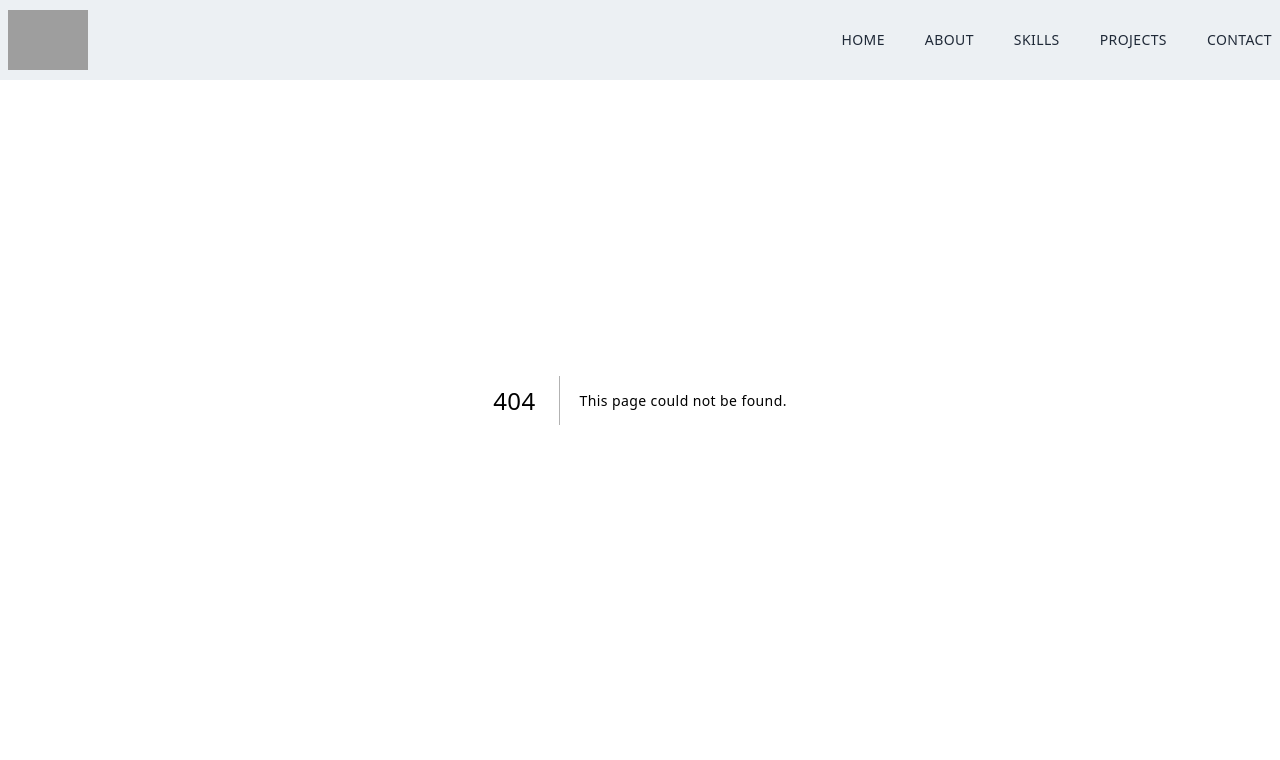
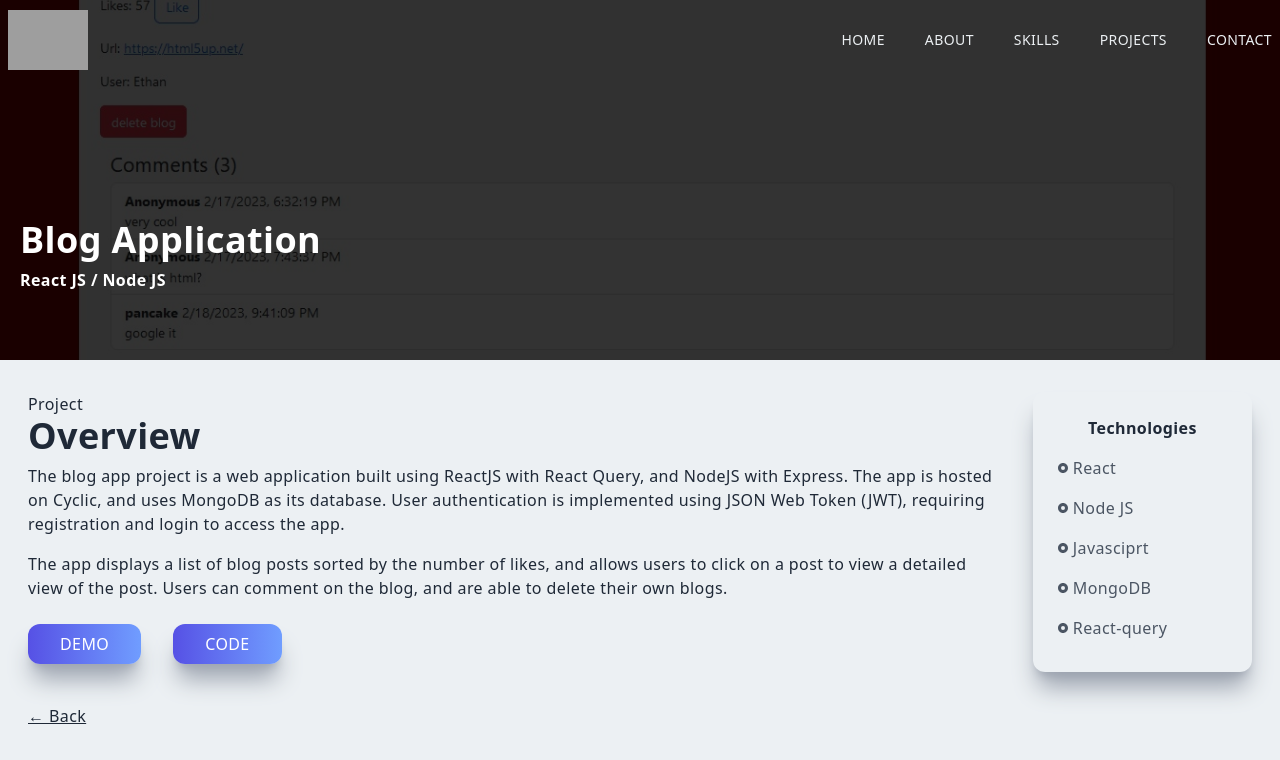
Before and after one commit to Retrospective53/portfolio, a Next.js app: page /blog in a window 1280 px wide. Before the commit this address had no page. Shown: the top 760 px of the page. Built offline with nearby package versions, Linux system fonts and the light colour scheme; grey boxes are pictures that could not be loaded.

Commit message:
added more project items

```diff
--- a/components/About.js
+++ b/components/About.js
@@ -1,4 +1,5 @@
 import Image from "next/image";
+import Link from "next/link";
 import React from "react";
 import aboutImg from "../public/assets/about.jpg";
 
@@ -11,24 +12,44 @@ const About = () => {
             About
           </p>
           <h2 className="py-4">Who I Am</h2>
-          <p className="py-2 text-gray-600">I am a normal developer lol</p>
           <p className="py-2 text-gray-600">
-            Lorem ipsum dolor sit amet consectetur adipisicing elit. Dolore
-            dignissimos id illum iure fugiat tempore eveniet reiciendis culpa
-            vitae nesciunt! Quidem, laboriosam? Praesentium dignissimos
-            provident voluptate! Ab nihil veniam sunt.
+            Hello! My name is Harry Pamungkas, and I'm an aspiring web developer
+            looking to break into the industry.
           </p>
           <p className="py-2 text-gray-600">
-            Lorem ipsum dolor sit amet consectetur adipisicing elit. Fugiat
-            dolor incidunt dolores nobis dicta laborum ipsam totam animi,
-            suscipit repellendus doloribus vero ipsum consequuntur ducimus quam
-            voluptate rerum necessitatibus! Tempora!
+            I've always been fascinated by technology and the internet, and
+            recently decided to pursue my passion for web development. Although
+            I'm new to the field, I'm enthusiastic about learning and eager to
+            gain hands-on experience.
           </p>
-          <p className="py-2 text-gray-600 underline cursor-pointer">
-            Check out some of my latest project
+          <p className="py-2 text-gray-600">
+            I have completed several courses and tutorials on web development,
+            including Odin Project, FullStackOpen, and more. Through these
+            experiences, I have gained a strong foundation in HTML, CSS, and
+            JavaScript, as well as the fundamentals of web design and
+            development.
           </p>
+          <p className="py-2 text-gray-600">
+            In my portfolio, you'll find some of the projects I've built as part
+            of my learning journey. While they may not be as polished or
+            sophisticated as those of more experienced developers, they
+            demonstrate my ability to apply the skills I've learned to
+            real-world scenarios.
+          </p>
+          <p className="py-2 text-gray-600">
+            I'm excited to continue learning and growing as a web developer, and
+            I'm looking for opportunities to gain more experience and contribute
+            to meaningful projects. If you're looking for a motivated and
+            dedicated web developer who's eager to learn, I'd love to hear from
+            you!
+          </p>
+          <Link href="/#projects" scroll={false}>
+            <p className="py-2 text-gray-600 underline cursor-pointer">
+              Check out some of my latest project
+            </p>
+          </Link>
         </div>
-        <div className="relative">
+        <div>
           <Image
             className="shadow-xl shadow-gray-400 rounded-xl flex justify-center items-center p-4 hover:scale-105 ease-in duration-300"
             src={aboutImg}
--- a/components/Contact.js
+++ b/components/Contact.js
@@ -101,7 +101,7 @@ const Contact = () => {
           </div>
         </div>
         <div className="flex justify-center py-12">
-          <Link href="/">
+          <Link href="/#home" scroll={false}>
             <div className="rounded-full shadow-lg shadow-gray-400 p-6 cursor-pointer hover:scale-110 ease-in duration-300">
               <HiOutlineChevronDoubleUp className="text-[#5651e5]" size={30} />
             </div>
--- a/components/Main.js
+++ b/components/Main.js
@@ -1,3 +1,4 @@
+import Link from "next/link";
 import React from "react";
 import { AiOutlineMail } from "react-icons/ai";
 import { BsFillPersonLinesFill } from "react-icons/bs";
@@ -9,7 +10,7 @@ const Main = () => {
       <div className="max-w-[1240px] w-full h-full mx-auto p-2 flex justify-center items-center">
         <div>
           <p className="uppercase text-sm tracking-widest text-gray-600">
-            LET'S BUILD SOMETHING TOGETHER
+            Building digital experiences that make an impact
           </p>
           <h1 className="py-4 text-gray-700">
             Hi, I am <span className="text-[#5651e5]">Harry</span>
@@ -20,15 +21,29 @@ const Main = () => {
             integrating back-end technologies.
           </p>
           <div className="flex items-center justify-between max-w-[330px] m-auto py-4">
+            <a
+              href="https://www.linkedin.com/in/harry-pamungkas-9aa6801a5/"
+              rel="noreferrer noopener"
+              target="_blank"
+            >
               <div className="rounded-full shadow-lg shadow-gray-400 p-6 cursor-pointer hover:scale-110 ease-in duration-300">
                 <FaLinkedinIn />
               </div>
+            </a>
+            <a
+              href="https://github.com/Retrospective53"
+              rel="noreferrer noopener"
+              target="_blank"
+            >
               <div className="rounded-full shadow-lg shadow-gray-400 p-6 cursor-pointer hover:scale-110 ease-in duration-300">
                 <FaGithub />
               </div>
+            </a>
+            <Link href="/#contact" scroll={false}>
               <div className="rounded-full shadow-lg shadow-gray-400 p-6 cursor-pointer hover:scale-110 ease-in duration-300">
                 <AiOutlineMail />
               </div>
+            </Link>
             <div className="rounded-full shadow-lg shadow-gray-400 p-6 cursor-pointer hover:scale-110 ease-in duration-300">
               <BsFillPersonLinesFill />
             </div>
--- a/components/Navbar.js
+++ b/components/Navbar.js
@@ -14,7 +14,7 @@ const Nabvar = () => {
   const router = useRouter();
 
   useEffect(() => {
-    if (router.asPath === "/property") {
+    if (router.asPath === "/blog" || router.asPath === "/dungeon") {
       setNavBg("transparent");
       setLinkColor("#ecf0f3");
     } else {
@@ -161,12 +161,24 @@ const Nabvar = () => {
                   Let's connect
                 </p>
                 <div className="flex items-center justify-between w-full sm:w-[80%]">
+                  <a
+                    href="https://www.linkedin.com/in/harry-pamungkas-9aa6801a5/"
+                    rel="noreferrer noopener"
+                    target="_blank"
+                  >
                     <div className="rounded-full shadow-lg shadow-gray-400 p-3 cursor-pointer hover:scale-105 ease-in duration-300">
                       <FaLinkedinIn />
                     </div>
+                  </a>
+                  <a
+                    href="https://github.com/Retrospective53"
+                    rel="noreferrer noopener"
+                    target="_blank"
+                  >
                     <div className="rounded-full shadow-lg shadow-gray-400 p-3 cursor-pointer hover:scale-105 ease-in duration-300">
                       <FaGithub />
                     </div>
+                  </a>
                   <div className="rounded-full shadow-lg shadow-gray-400 p-3 cursor-pointer hover:scale-105 ease-in duration-300">
                     <AiOutlineMail />
                   </div>
--- a/components/ProjectItem.js
+++ b/components/ProjectItem.js
@@ -2,7 +2,7 @@ import React from "react";
 import Link from "next/link";
 import Image from "next/image";
 
-const ProjectItem = ({ title, backgroundImg, projectUrl }) => {
+const ProjectItem = ({ title, backgroundImg, projectUrl, info }) => {
   return (
     <div className="relative flex items-center justify-center h-auto w-full shadow-xl shadow-gray-400 rounded-xl p-4 group hover:bg-gradient-to-r from-[#5651e5] to-[#790dff]">
       <Image
@@ -14,7 +14,7 @@ const ProjectItem = ({ title, backgroundImg, projectUrl }) => {
         <h3 className="text-2xl text-white tracking-wider text-center">
           {title}
         </h3>
-        <p className="pb-4 pt-2 text-white text-center">React JS</p>
+        <p className="pb-4 pt-2 text-white text-center">{info}</p>
         <Link href={projectUrl}>
           <p className="text-center py-3 rounded-lg bg-white text-gray-700 font-bold text-lg cursor-pointer">
             more info
--- a/components/Projects.js
+++ b/components/Projects.js
@@ -1,5 +1,7 @@
 import React from "react";
+import blogImg from "../public/assets/projects/blog.jpg";
 import propertyImg from "../public/assets/projects/property.jpg";
+import dungeonImg from "../public/assets/projects/dungeon.jpg";
 import ProjectItem from "./ProjectItem";
 
 const Projects = () => {
@@ -12,14 +14,16 @@ const Projects = () => {
         <h2 className="py-4">What I've Built</h2>
         <div className="grid md:grid-cols-2 gap-8">
           <ProjectItem
-            title="Property Finder"
-            backgroundImg={propertyImg}
-            projectUrl="/property"
+            title="Blog Application"
+            backgroundImg={blogImg}
+            projectUrl="/blog"
+            info="React JS"
           />
           <ProjectItem
-            title="Property Finder"
-            backgroundImg={propertyImg}
-            projectUrl="/property"
+            title="Dungeon Crawler"
+            backgroundImg={dungeonImg}
+            projectUrl="/dungeon"
+            info="Javascript"
           />
           <ProjectItem
             title="Property Finder"
--- a/components/Skills.js
+++ b/components/Skills.js
@@ -9,7 +9,7 @@ const Skills = () => {
           Skills
         </p>
         <h2>What I Can Do</h2>
-        <div className="grid md:grid-cols-2 lg:grid-cols-4 gap-8">
+        <div className="grid grid-cols-2 lg:grid-cols-4 gap-8">
           <div className="p-6 shadow-xl rounded-xl hover:scale-105 ease-in duration-300">
             <div className="grid grid-cols-2 gap-4 justify-center items-center">
               <div className="m-auto">
--- /dev/null
+++ b/pages/blog.js
@@ -0,0 +1,86 @@
+import Image from "next/image";
+import React from "react";
+import blogImg from "../public/assets/projects/blog.jpg";
+import { RiRadioButtonFill } from "react-icons/ri";
+import Link from "next/link";
+
+const property = () => {
+  return (
+    <div className="w-full">
+      <div className="w-screen h-[35vh] lg:h-[45vh] relative">
+        <div className="absolute top-0 left-0 w-full h-[35vh] lg:h-[45vh] bg-black/80 z-10"></div>
+        <Image
+          className="absolute z-1"
+          fill
+          style={{ objectFit: "cover" }}
+          src={blogImg}
+          alt="/"
+        />
+        <div className="text-white z-10 absolute top-[70%] max-w-[1240px] w-full left-[50%] right-[50%] translate-x-[-50%] translate-y-[-50%]">
+          <h2 className="py-2">Blog Application</h2>
+          <h3>React JS / Node JS</h3>
+        </div>
+      </div>
+      <div className="max-w-[1240px] mx-auto p-2 grid md:grid grid-cols-5 gap-8 pt-8">
+        <div className="col-span-4">
+          <p>Project</p>
+          <h2>Overview</h2>
+          <p className="py-2">
+            The blog app project is a web application built using ReactJS with
+            React Query, and NodeJS with Express. The app is hosted on Cyclic,
+            and uses MongoDB as its database. User authentication is implemented
+            using JSON Web Token (JWT), requiring registration and login to
+            access the app.
+          </p>
+          <p className="py-2">
+            The app displays a list of blog posts sorted by the number of likes,
+            and allows users to click on a post to view a detailed view of the
+            post. Users can comment on the blog, and are able to delete their
+            own blogs.
+          </p>
+          <a
+            href="https://busy-gray-jackrabbit-fez.cyclic.app/"
+            rel="noreferrer noopener"
+            target="_blank"
+          >
+            <button className="px-8 py-2 mt-4 mr-8">Demo</button>
+          </a>
+          <a
+            href="https://github.com/Retrospective53/blog-app"
+            rel="noreferrer noopener"
+            target="_blank"
+          >
+            <button className="px-8 py-2 mt-4 mr-8">Code</button>
+          </a>
+        </div>
+        <div className="col-span-4 md:col-span-1 shadow-xl shadow-gray-400 rounded-xl p-4">
+          <div className="p-2">
+            <p className="text-center font-bold pb-2">Technologies</p>
+            <div className="grid grid-cols-3 md:grid-cols-1">
+              <p className="text-gray-600 py-2 flex items-center">
+                <RiRadioButtonFill className="pr-1" /> React
+              </p>
+              <p className="text-gray-600 py-2 flex items-center">
+                <RiRadioButtonFill className="pr-1" /> Node JS
+              </p>
+              <p className="text-gray-600 py-2 flex items-center">
+                <RiRadioButtonFill className="pr-1" /> Javasciprt
+              </p>
+              <p className="text-gray-600 py-2 flex items-center">
+                <RiRadioButtonFill className="pr-1" /> MongoDB
+              </p>
+              <p className="text-gray-600 py-2 flex items-center">
+                <RiRadioButtonFill className="pr-1" /> React-query
+              </p>
+            </div>
+          </div>
+        </div>
+        <Link href="/#projects">
+          <p className="underline cursor-pointer">← Back</p>
+        </Link>
+      </div>
+    </div>
+  );
+};
+
+export default property;
--- /dev/null
+++ b/pages/dungeon.js
@@ -0,0 +1,75 @@
+import Image from "next/image";
+import React from "react";
+import dungeonImg from "../public/assets/projects/dungeon.jpg";
+import { RiRadioButtonFill } from "react-icons/ri";
+import Link from "next/link";
+
+const property = () => {
+  return (
+    <div className="w-full">
+      <div className="w-screen h-[35vh] lg:h-[45vh] relative">
+        <div className="absolute top-0 left-0 w-full h-[35vh] lg:h-[45vh] bg-black/80 z-10"></div>
+        <Image
+          className="absolute z-1"
+          fill
+          style={{ objectFit: "cover" }}
+          src={dungeonImg}
+          alt="/"
+        />
+        <div className="text-white z-10 absolute top-[70%] max-w-[1240px] w-full left-[50%] right-[50%] translate-x-[-50%] translate-y-[-50%]">
+          <h2 className="py-2">Dungeon Crawler</h2>
+          <h3>Javascript and CSS</h3>
+        </div>
+      </div>
+      <div className="max-w-[1240px] mx-auto p-2 grid md:grid grid-cols-5 gap-8 pt-8">
+        <div className="col-span-4">
+          <p>Project</p>
+          <h2>Overview</h2>
+          <p className="py-2">
+            This is a dungeon crawler game made with JavaScript and CSS. Use the
+            arrow keys to move the player character and engage in battles with
+            enemies by moving into them. The game features a randomly generated
+            terrain, pickupable items, and enemies with random stats.
+          </p>
+          <p className="py-2">
+            The goal of the game is to defeat all enemies in the dungeon by
+            engaging in battles with them. Navigate through the maze-like
+            terrain to find and defeat each enemy.
+          </p>
+          <a
+            href="https://retrospective53.github.io/dungeon-crawler//"
+            rel="noreferrer noopener"
+            target="_blank"
+          >
+            <button className="px-8 py-2 mt-4 mr-8">Demo</button>
+          </a>
+          <a
+            href="https://github.com/Retrospective53/dungeon-crawler"
+            rel="noreferrer noopener"
+            target="_blank"
+          >
+            <button className="px-8 py-2 mt-4 mr-8">Code</button>
+          </a>
+        </div>
+        <div className="col-span-4 md:col-span-1 shadow-xl shadow-gray-400 rounded-xl p-4">
+          <div className="p-2">
+            <p className="text-center font-bold pb-2">Technologies</p>
+            <div className="grid grid-cols-3 md:grid-cols-1">
+              <p className="text-gray-600 py-2 flex items-center">
+                <RiRadioButtonFill className="pr-1" /> Javascript
+              </p>
+              <p className="text-gray-600 py-2 flex items-center">
+                <RiRadioButtonFill className="pr-1" /> CSS
+              </p>
+            </div>
+          </div>
+        </div>
+        <Link href="/#projects">
+          <p className="underline cursor-pointer">← Back</p>
+        </Link>
+      </div>
+    </div>
+  );
+};
+
+export default property;
```
Also changed, not shown: public/assets/projects/blog.jpg (added), public/assets/projects/dungeon.jpg (added). Lines whose indentation alone changed are shown as unchanged.
